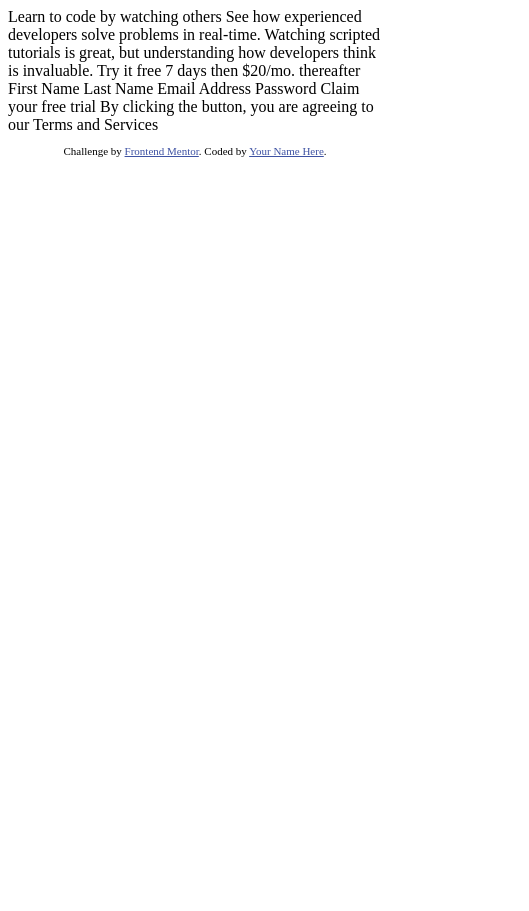
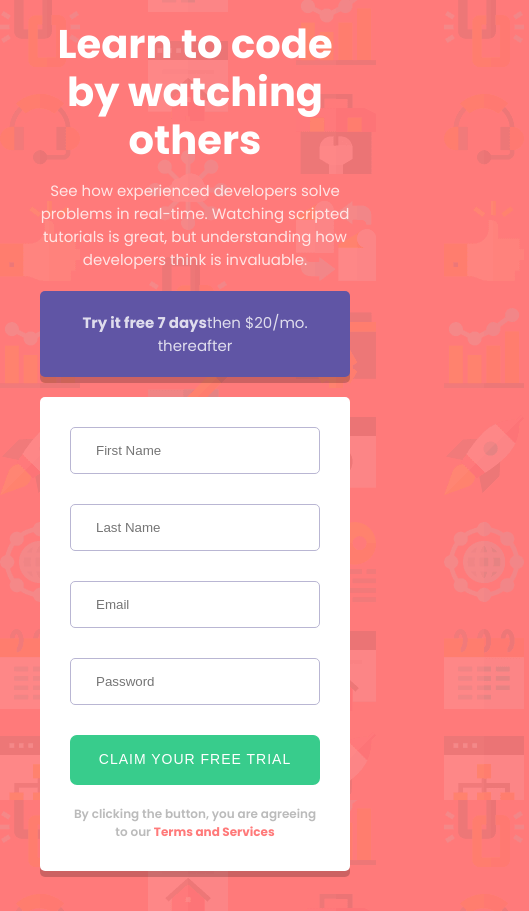
Before and after one commit to Meetkamal256/Intro-component-with-sign-up-form-frontend-mentor-challenge, a plain HTML site: page index.html in a window 390 px wide. Shown: the whole page, 529 px wide, since content can reach past the window. Before the commit the page ends 844 px from the top, so only its background shows below. Drawn offline with Linux system fonts and the light colour scheme.

Commit message:
added media query for responsive design

```diff
--- a/index.html
+++ b/index.html
@@ -3,40 +3,48 @@
 <head>
   <meta charset="UTF-8">
   <meta name="viewport" content="width=device-width, initial-scale=1.0"> <!-- displays site properly based on user's device -->
-
   <link rel="icon" type="image/png" sizes="32x32" href="./images/favicon-32x32.png">
-
   <title>Frontend Mentor | Intro component with sign up form</title>
-
-  <!-- Feel free to remove these styles or customise in your own stylesheet 👍 -->
-  <style>
-    .attribution { font-size: 11px; text-align: center; }
-    .attribution a { color: hsl(228, 45%, 44%); }
-  </style>
+  <link rel="stylesheet" href="styles.css">
 </head>
 <body>
-
-  Learn to code by watching others
-
-  See how experienced developers solve problems in real-time. Watching scripted tutorials is great,
-  but understanding how developers think is invaluable.
-
-  Try it free 7 days then $20/mo. thereafter
-
-  First Name
-  Last Name
-  Email Address
-  Password
-
-  Claim your free trial
-
-  By clicking the button, you are agreeing to our Terms and Services
-
-  <footer>
-    <p class="attribution">
-      Challenge by <a href="https://www.frontendmentor.io?ref=challenge" target="_blank">Frontend Mentor</a>.
-      Coded by <a href="#">Your Name Here</a>.
-    </p>
-  </footer>
+  <main>
+    <div class="container">
+      <div>
+        <h1>Learn to code by watching others</h1>
+        <p>See how experienced developers solve problems in real-time. Watching scripted tutorials is great,
+          but understanding how developers think is invaluable. </p>
+      </div>
+      <div>
+        <div class="box box-blue">
+          <p><strong>Try it free 7 days</strong>then $20/mo. thereafter</p>
+        </div>
+        <form class="box" id="form">
+          <div class="form-control">
+            <input type="text" id="firstname" placeholder="First Name">
+            <img src="images/icon-error.svg" alt="">
+            <small></small>
+          </div>
+          <div class="form-control">
+            <input type="text" id="lastname" placeholder="Last Name">
+            <img src="images/icon-error.svg" alt="">
+            <small></small>
+          </div>
+          <div class="form-control">
+            <input type="email" id="email" placeholder="Email">
+            <img src="images/icon-error.svg" alt="">
+            <small></small>
+          </div>
+          <div class="form-control">
+            <input type="password" id="password" placeholder="Password">
+            <img src="images/icon-error.svg" alt="">
+            <small></small>
+          </div>
+          <button>Claim your free trial</button>
+          <small>By clicking the button, you are agreeing to our <strong>Terms and Services</strong> </small>
+        </form>
+      </div>
+  </main>
+  <script src="script.js"></script>
 </body>
 </html>
--- /dev/null
+++ b/script.js
@@ -0,0 +1,59 @@
+const form = document.getElementById('form');
+form.addEventListener('submit', e =>{
+    e.preventDefault();
+
+    // get user input
+    const firstname = form['firstname'].value;
+    const lastname = form['lastname'].value;
+    const email = form['email'].value.trim();
+    const password = form['password'].value;
+
+    console.log('First Name:', firstname);
+    console.log('Last Name:', lastname);
+    console.log('Email:', email);
+    console.log('Password:', password);
+
+    // check for empty inputs
+    if(firstname === ''){
+        addError('firstname', 'first name cannot be empty');
+    }else{
+        removeError('firstname');
+    }
+    if(lastname === ''){
+        addError('lastname', 'Last name cannot be empty');
+    }else{
+        removeError('lastname');
+    }
+    if(email === ''){
+        addError('email', 'email  cannot be empty');
+    }else if(!isValid('email')){
+        addError('email', 'Email is not valid');
+    }
+    else{
+        removeError('email');
+    }
+    if(password === ''){
+        addError('password', 'password cannot be empty');
+    }else{
+        removeError('password');
+    }
+
+})
+
+
+function addError(field, message){
+    const formControl = form[field].parentNode;
+    formControl.classList.add('error');
+    const small = formControl.querySelector('small');
+    small.innerText = message;
+}
+
+function removeError(field){
+    const formControl =form[field].parentNode;
+    formControl.classList.remove('error');
+}
+
+function isValid(email) {
+    const re = /^[a-zA-Z0-9._%+-]+@[a-zA-Z0-9.-]+\.[a-zA-Z]{2,}$/;
+    return re.test(email);
+  }
--- /dev/null
+++ b/styles.css
@@ -0,0 +1,185 @@
+@import url('https://fonts.googleapis.com/css2?family=Poppins:wght@400;500;600;700&display=swap');
+
+*{
+    padding: 0;
+    margin: 0;
+    box-sizing: border-box;
+}
+
+:root{
+    --Red: hsl(0, 100%, 74%);
+    --Green: hsl(154, 59%, 51%);
+
+    --Blue: hsl(248, 32%, 49%);
+
+    --Dark-Blue: hsl(249, 10%, 26%);
+    --Grayish-Blue: hsl(246, 25%, 77%);
+}
+
+
+body{
+    font-family: 'Poppins', sans-serif;
+    font-size: 16px;
+    color: #fff;
+    background-color: var(--Red);
+    background-image: url(images/bg-intro-desktop.png);
+}
+
+.container{
+    display: flex;
+    max-width: 1200px;
+    align-items: center;
+    justify-content: center;
+    min-height: 100vh;
+    flex-wrap: wrap;
+    padding: 20px;
+    margin: 0 auto;
+}
+
+.container > div{
+    flex: 1;
+    padding: 0 20px;
+}
+
+h1{
+    font-size: 40px;
+    line-height: 1.2;
+    font-weight: 700;
+    margin-bottom: 15px;
+}
+
+p{
+    font-size: 15px;
+    opacity: 0.8;
+}
+
+.box{
+    background-color: #fff;
+    padding: 30px;
+    border-radius: 5px;
+    margin-bottom: 20px;
+    text-align: center;
+    box-shadow: 0px 6px rgba(0,0,0,0.2);
+    position: relative;
+
+}
+
+.box p{
+    margin: 0
+}
+
+.box-blue{
+    background-color: var(--Blue);
+    padding: 20px;
+}
+
+input{
+    padding: 15px 25px;
+    width: 100%;
+    border-radius: 5px;
+    font-family: 'poppins' sans-serif;
+    border: 1px solid hsl(246, 25%, 77%);
+    font-weight: 500;
+}
+
+input:focus{
+    border: 1px solid hsl(248, 32%, 49%);
+    outline: none;
+}
+
+button{
+    background-color: var(--Green);
+    width: 100%;
+    border: 1px solid hsl(154, 59%, 51%);
+    padding: 15px 25px;
+    border-radius: 7px;
+    color: #fff;
+    text-transform: uppercase;
+    letter-spacing: 1px;
+    border-bottom-width: 3px;
+    font-size: 14px;
+    font-weight: 500;
+    font-family: 'poppins' sans-serif;
+    margin-bottom: 10px;
+}
+
+button:focus{
+    outline: none;
+
+}
+
+.form-control{
+    position: relative;
+    margin-bottom: 30px;
+}
+
+.form-control small{
+    color: var(--Red);
+    font-family: 'poppins', sans-serif;
+    font-size: 10px;
+    font-weight: 600;
+    position: absolute;
+    bottom: -24px;
+    right: 0;
+    text-align: right;
+    opacity: 0;
+}
+
+small{
+    display: block;
+    color: #bbb;
+    font-weight: 600;
+    margin-top: 10px;
+    font-size: 12px;
+}
+
+small strong{
+    color: var(--Red);
+}
+
+.form-control.error input{
+    color: var(--Red);
+    border-color: var(--Red);
+}
+
+.form-control.error input::placeholder{
+    color: var(--Red);
+}
+
+.form-control img{
+    position: absolute;
+    left: 435px;
+    bottom: 10px;
+    opacity: 0;
+}
+
+.form-control.error img{
+    opacity: 1;
+}
+
+.form-control small{
+    opacity: 0;
+}
+
+.form-control.error small{
+    opacity: 1;
+}
+
+/*  responsive styles*/
+
+@media(max-width: 768px){
+
+
+    h1, p{
+        text-align: center;
+    }
+
+    p{
+        margin-bottom: 20px;
+    }
+    .container{
+        flex-direction: column;
+        margin: 0 auto;
+    }
+
+}
```
